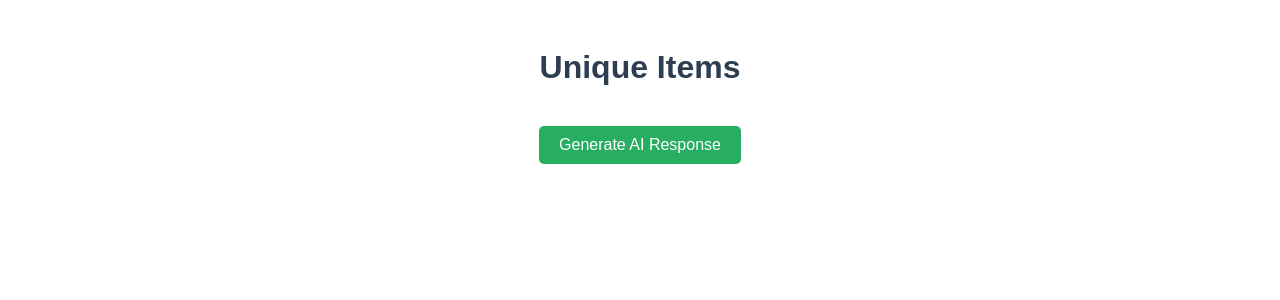
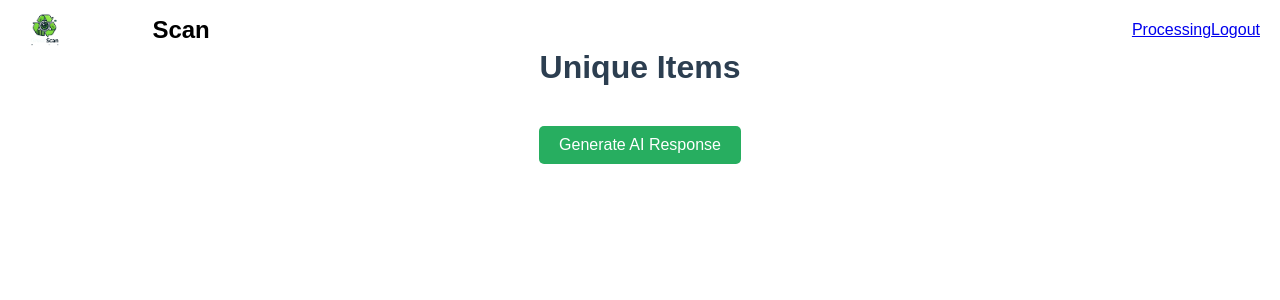
Before and after one commit to Shahed4/greenscan, a Next.js app: page /image-processing/gen-ai in a window 1280 px wide. Shown: the top 300 px of the page. Built offline with nearby package versions, Linux system fonts and the light colour scheme.

Commit message:
Adding NavBar to genAI Page

```diff
--- a/src/app/home.module.css
+++ b/src/app/home.module.css
@@ -1,6 +1,6 @@
 /* Wrapper for full-page scrolling with snapping */
 .wrapper {
-  background-color: #CCC;
+  background-color: #ccc;
   width: 100%;
   position: absolute;
   top: 0;
@@ -98,8 +98,6 @@
 .newsLink:hover {
   color: #005b99;
 }
-
-
 
 /* Main Document Container */
 .document {
--- a/src/app/image-processing/gen-ai/gen-ai.module.css
+++ b/src/app/image-processing/gen-ai/gen-ai.module.css
@@ -5,6 +5,52 @@
   max-width: 800px;
   margin: 0 auto;
   font-family: Arial, sans-serif;
+}
+
+.topnav {
+  display: flex;
+  justify-content: space-between;
+  align-items: center;
+  width: 100%;
+  height: 60px;
+  padding: 10px 20px;
+  position: fixed;
+  top: 0;
+  left: 0;
+  z-index: 2;
+  box-sizing: border-box;
+}
+
+/* Logo and Brand Styling */
+.logoContainer {
+  display: flex;
+  align-items: center;
+  gap: 8px;
+  text-decoration: none;
+  padding: 0;
+}
+
+.logoContainer:hover {
+  background-color: transparent;
+}
+
+.img {
+  height: 50px;
+  width: auto;
+}
+
+.brand {
+  display: flex;
+  gap: 5px;
+  align-items: center;
+}
+
+.firstbrand {
+  color: white;
+}
+
+.secondbrand {
+  color: black;
 }
 
 .heading {
--- a/src/app/image-processing/gen-ai/page.js
+++ b/src/app/image-processing/gen-ai/page.js
@@ -1,6 +1,7 @@
 "use client";
 import React, { useState } from "react";
 import styles from "./gen-ai.module.css";
+import Link from "next/link";
 
 export default function GenAi() {
   const [response, setResponse] = useState(null);
@@ -53,6 +54,29 @@ Order each list with biodegradable items at the top, followed by other items ran
 
   return (
     <div className={styles.container}>
+      <nav className={styles.topnav}>
+        <Link href="/" className={styles.logoContainer}>
+          <img className={styles.img} src="/logo.png" alt="Logo" />
+          <div className={styles.brand}>
+            <h2 className={styles.firstbrand}>Green</h2>
+            <h2 className={styles.secondbrand}>Scan</h2>
+          </div>
+        </Link>
+        <div className={styles.navLinks}>
+          <Link
+            href="/image-processing"
+            className={`${styles.link} ${styles.processing}`}
+          >
+            Processing
+          </Link>
+          <Link
+            href="/api/auth/logout"
+            className={`${styles.link} ${styles.signin}`}
+          >
+            Logout
+          </Link>
+        </div>
+      </nav>
       <h1 className={styles.heading}>Unique Items</h1>
       <ul className={styles.itemList}>
         {uniqueDisplayNames.map((name, index) => (
```
Lines whose indentation alone changed are shown as unchanged.
